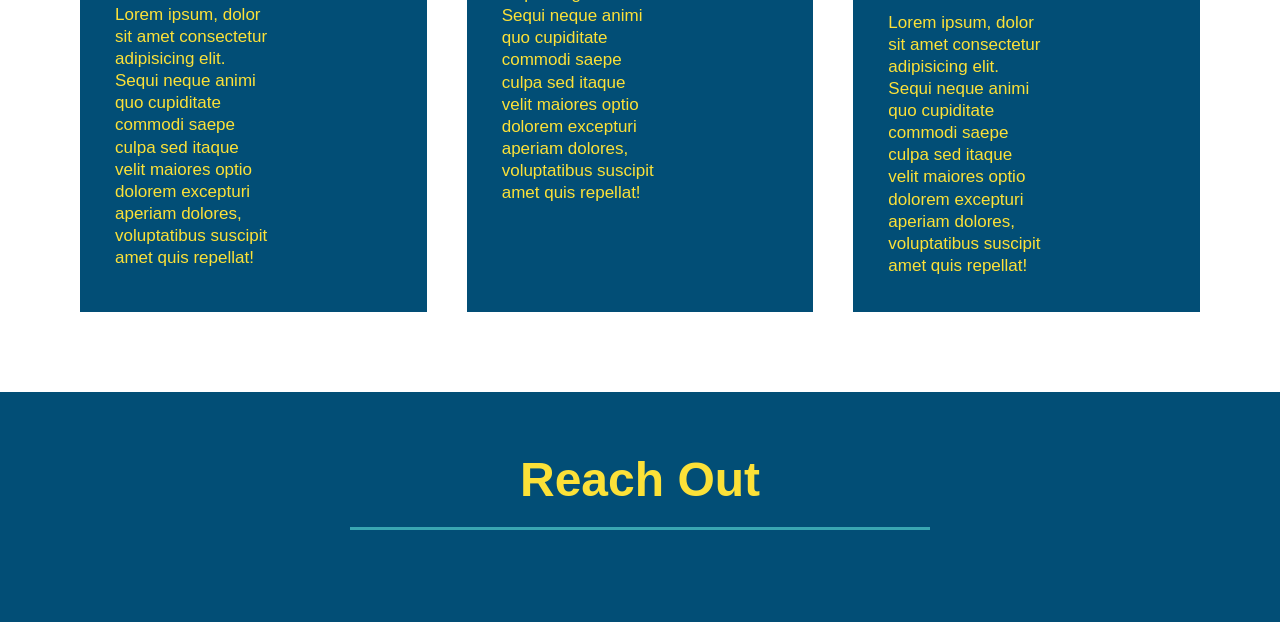
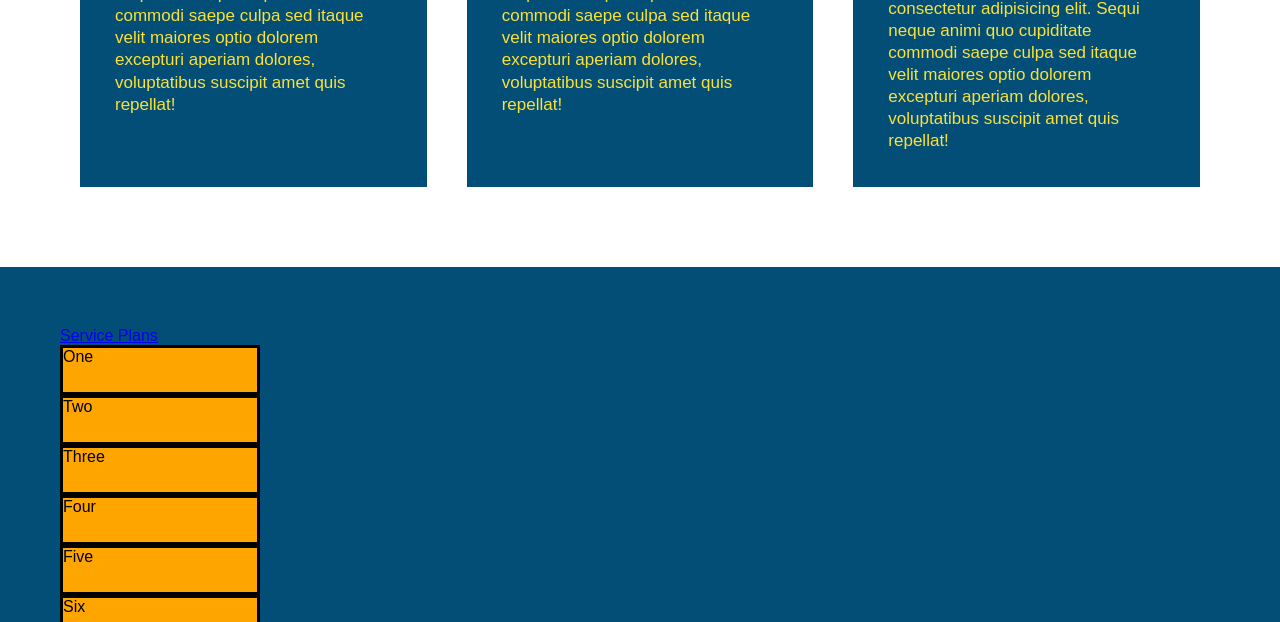
Before and after one commit to cacevedo2011/Run-Buddy, a plain HTML site: page index.html in a window 1280 px wide. Shown: the part 2841-3463 px from the top of the page. Drawn offline with Linux system fonts and the light colour scheme.

Commit message:
first commit

```diff
--- a/assets/css/style.css
+++ b/assets/css/style.css
@@ -242,7 +242,6 @@ section{
 .trainer-bio{
     padding: 35px;
     float: left;
-    width: 65%;
     line-height: 1.3;
 }
 
@@ -267,6 +266,20 @@ section{
 .trainer-bio p{
     font-size: 17px;
 }
+
+/* The Grid container */
+
+.service-grid-container {
+    display: grid;
+}
+
+.service-grid-item {
+    width: 200px;
+    height: 50px;
+    background-color: orange;
+    border: solid;
+    color: black;
+  }
 
 /* REACH OUT STYLES START */
 .contact {
--- a/index.html
+++ b/index.html
@@ -247,46 +247,20 @@
                 </div>
               </article>
             </div>
-                <!--<article class="trainer" >
-                    <img src="./assets/images/trainer-1.jpg" alt="Arron Stephens in his workout clothes,
-                     ready to pump iron">
-                    <div class="trainer-bio text-left">
-                        This is to make the website look like in the Lessons
-                        <h3>Arron Stephens</h3>
-                            <h4>Speed / Strength</h4>
-                                <p>Lorem ipsum, dolor sit amet consectetur adipisicing elit.
-                                    Sequi neque animi quo cupiditate commodi saepe culpa sed
-                                    itaque velit maiores optio dolorem excepturi aperiam dolores,
-                                    voluptatibus suscipit amet quis repellat!
-                                </p>
-                    </div>
-                </article>
+        </section>
 
-                <article class="trainer">
-                    <div class="trainer-bio text-right">
-                        <h3>Joanna Gill</h3>
-                            <h4>Endurance</h4>
-                            <p>Lorem ipsum, dolor sit amet consectetur adipisicing elit.
-                                Sequi neque animi quo cupiditate commodi saepe culpa sed
-                                itaque velit maiores optio dolorem excepturi aperiam dolores,
-                                voluptatibus suscipit amet quis repellat!
-                            </p>
-                    </div>
-                        <img src="./assets/images/trainer-2.jpg" alt="Joanna Gill cooling off after a workout">
-                </article>
+        <section id="service-plans" class="contact">
+          <a href="#service-plans">Service Plans</a>
 
-                <article class="trainer">
-                    <img src="./assets/images/trainer-3.jpg" alt="Harry Smith wearing a headband and lifting comically small pink weights">
-                        <div class="trainer-bio text-left">
-                            <h3>Harry "Headband" Smith</h3>
-                                <h4>Strength</h4>
-                                <p>Lorem ipsum, dolor sit amet consectetur adipisicing elit.
-                                    Sequi neque animi quo cupiditate commodi saepe culpa sed
-                                    itaque velit maiores optio dolorem excepturi aperiam dolores,
-                                    voluptatibus suscipit amet quis repellat!
-                                </p>
-                        </div>
-                    </article>-->
+            <div class="service-grid-container">
+              <div class="service-grid-item">One</div>
+              <div class="service-grid-item">Two</div>
+              <div class="service-grid-item">Three</div>
+              <div class="service-grid-item">Four</div>
+              <div class="service-grid-item">Five</div>
+              <div class="service-grid-item">Six</div>
+            </div>
+
         </section>
 
         <!--"Reach Out" Section-->
```
